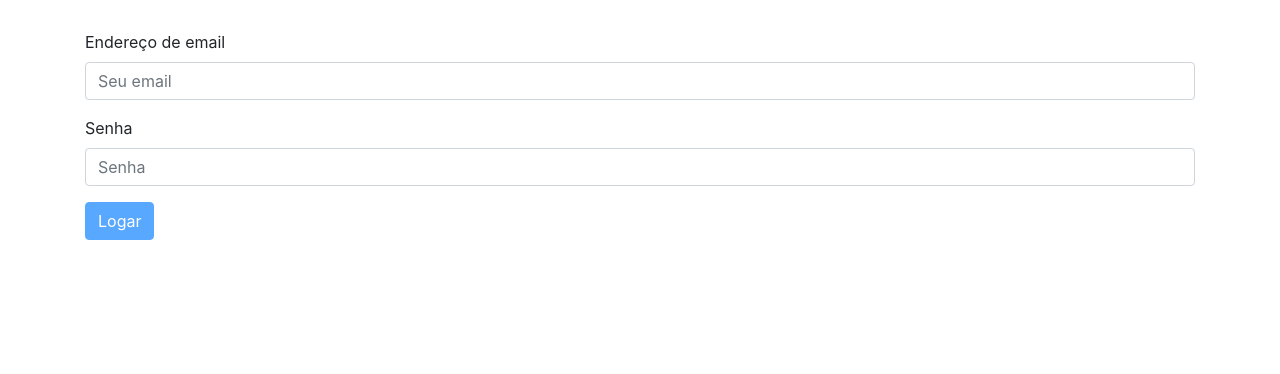
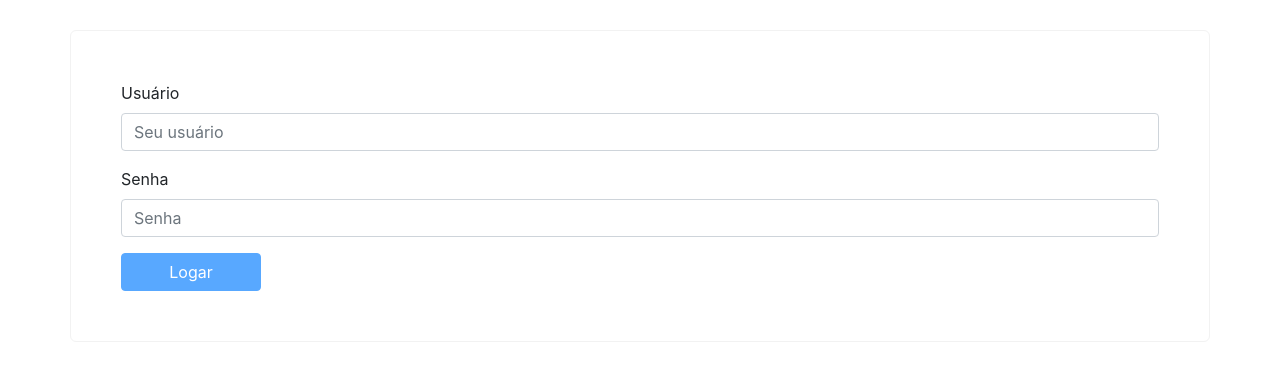
Before and after one commit to cassiorangel/Angular-9, an Angular app: page /login in a window 1280 px wide. Shown: the top 374 px of the page. Built offline with nearby package versions, Linux system fonts and the light colour scheme; no server answers.

Commit message:
Css tela de login

```diff
--- a/src/app/login/login/login.component.html
+++ b/src/app/login/login/login.component.html
@@ -2,8 +2,8 @@
   <div class="col-sm-12 topo">
     <form [formGroup]="profileForm" (ngSubmit)="onSubmit()">
       <div class="form-group">
-        <label for="Email">Endereço de email</label>
-        <input type="email" formControlName="email" class="form-control" aria-describedby="emailHelp" placeholder="Seu email">
+        <label for="Email">Usuário</label>
+        <input type="email" formControlName="email" class="form-control" aria-describedby="emailHelp" placeholder="Seu usuário">
         <div *ngIf="(!email.pristine || email.touched) && email.errors">
           <p class="form-text text-danger" *ngIf="email.errors.required">
             Digite o campo usuário.
@@ -30,7 +30,7 @@
         </div>
 
       </div>
-      <button type="submit" class="btn btn-primary" [disabled]="!profileForm.valid">Logar</button>
+      <button type="submit" class="btn btn-primary btns" [disabled]="!profileForm.valid">Logar</button>
     </form>
   </div>
 </div>
--- a/src/app/login/login/login.component.scss
+++ b/src/app/login/login/login.component.scss
@@ -1,3 +1,9 @@
 .topo{
     margin-top: 30px;
+    border: 1px solid #f2f2f2;
+    padding: 50px;
+    border-radius: 6px;
 }
+.btns{
+    min-width: 140px;
+}
```
